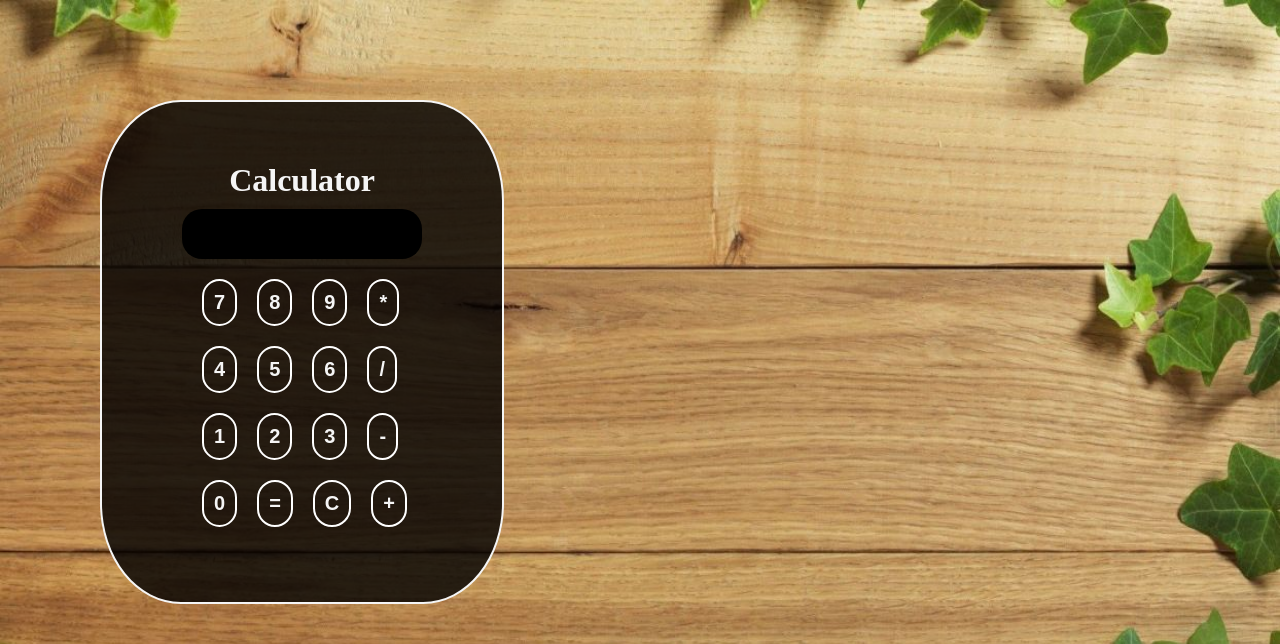
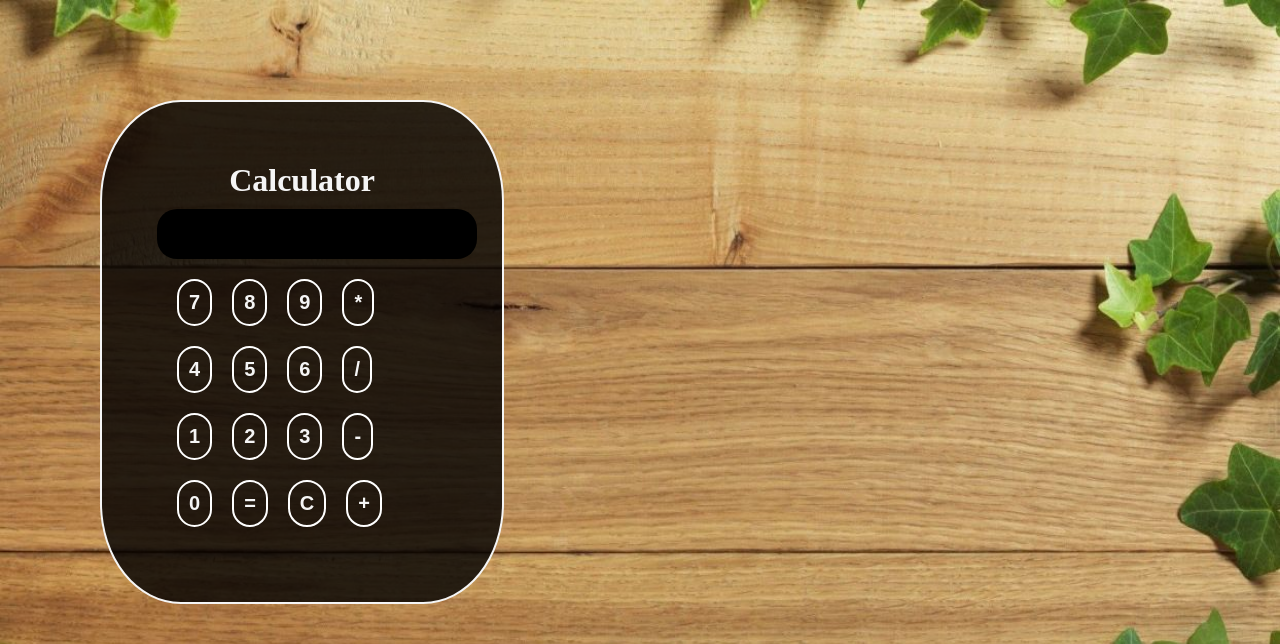
Before and after one commit to Siman29/Calculator, a PHP site: page / in a window 1280 px wide. Shown: the top 644 px of the page. Run offline with PHP 8.4, Linux system fonts and the light colour scheme.

Commit message:
Add files via upload

```diff
--- a/calculator.css
+++ b/calculator.css
@@ -41,7 +41,7 @@ h1 {
 
 .display {
     padding: 10px;
-    width: 220px;
+    width: 300px;
     height: 30px;
     margin-left: 30px;
     background-color: black;
```
